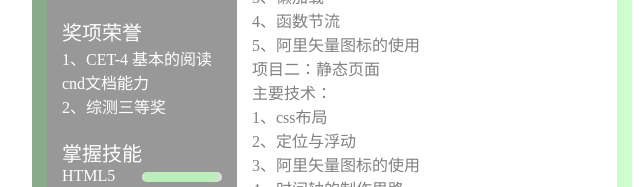
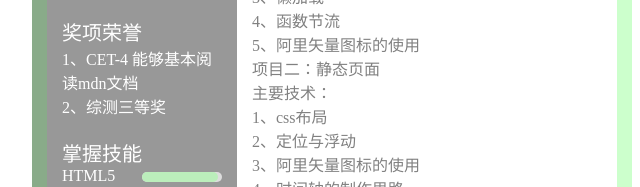
Before and after one commit to 5Iris5/resume, a plain HTML site: page index.html in a window 1280 px wide. Shown: the part 548-735 px from the top of the page, 308-948 px from the left. Drawn offline with Linux system fonts and the light colour scheme; some icons are missing; a small style sheet from the web is missing.

Commit message:
Update index.html

```diff
--- a/index.html
+++ b/index.html
@@ -14,7 +14,7 @@
         	<dt><span class="iconfont icon-ziwopingjia"></span> <span>自我评价</span></dt>
         	<dd>我叫隆湘情，是一名信息科学与信息管理专业的应届毕业生。我喜欢学习新知识，也愿意接受新事物。因为一次实习，我深深地迷恋上了前端开发。虽然学校对于这个专业开设的课程较少，但是我通过互联网学习了很多这方面的相关知识，并写出了几个小型项目，希望能找到一家互相欣赏的公司，相互成就。</dd>
         	<dt><span class="iconfont icon-rongyu"></span> <span>奖项荣誉</span></dt>
-        	<dd>1、CET-4 基本的阅读cnd文档能力</dd>
+        	<dd>1、CET-4 能够基本阅读mdn文档</dd>
         	<dd>2、综测三等奖</dd>
         	<dt><span class="iconfont icon-icskill"> </span><span>掌握技能</span></dt>
         	<dd class="probar">
```
